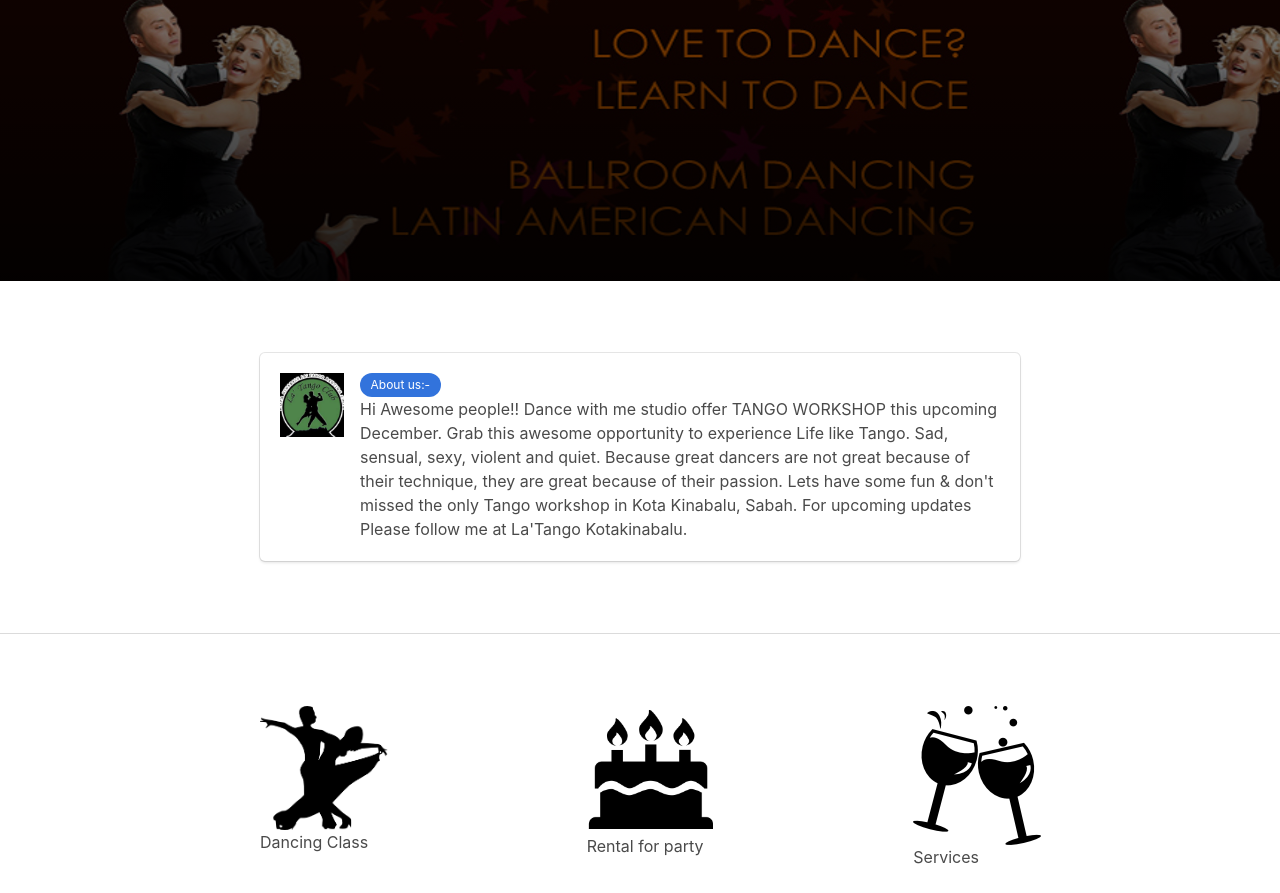
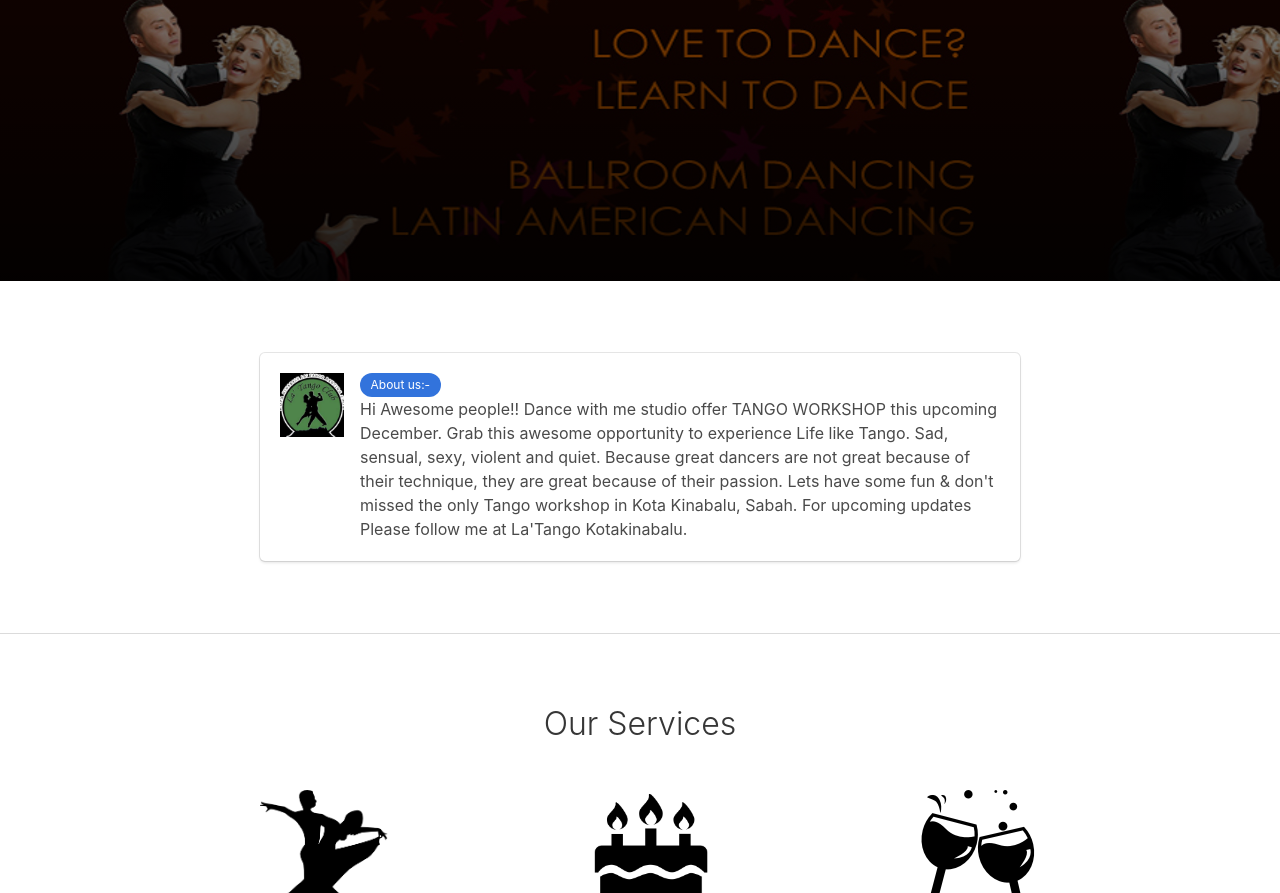
Before and after one commit to rogonnet/latango-web, a plain HTML site: page index.html in a window 1280 px wide. Shown: the part 59-952 px from the top of the page. Drawn offline with Linux system fonts and the light colour scheme.

Commit message:
add title for services

```diff
--- a/index.html
+++ b/index.html
@@ -82,12 +82,13 @@
             </div>
         </div>
     </section>
-
     <!--/about us-->
     <hr/>
     <section class="section">
         <div class="container ">
-            <div class="columns is-spaced">
+            <h5 class="title has-text-centered">Our Services</h5>
+            <div><br/></div>
+            <div class="columns">
                 <div class="column is-offset-2 is-offset-3-mobile">
                     <figure class="image is-128x128">
                         <img src="img/dance.png" alt="dance">
@@ -105,7 +106,7 @@
                 <div class="column is-offset-3-mobile">
                     <figure class="image is-128x128">
                         <img src="img/bar.png" alt="dance">
-                        <figcaption>Services</figcaption>
+                        <figcaption>Bar services</figcaption>
                     </figure>
                 </div>
             </div>
```
